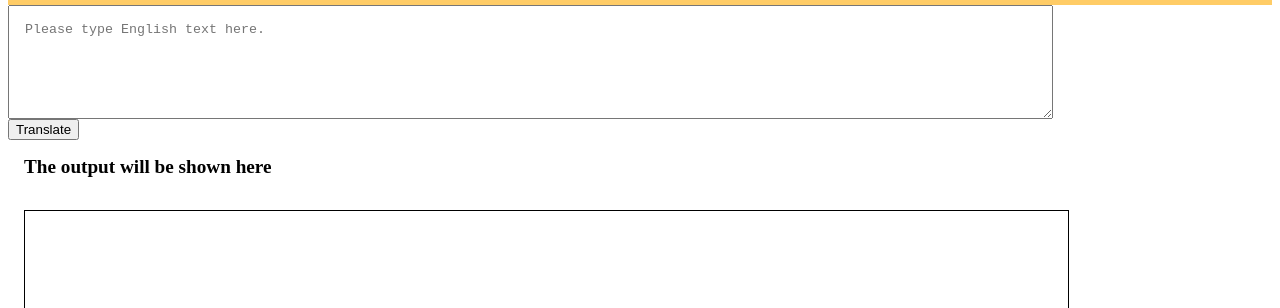
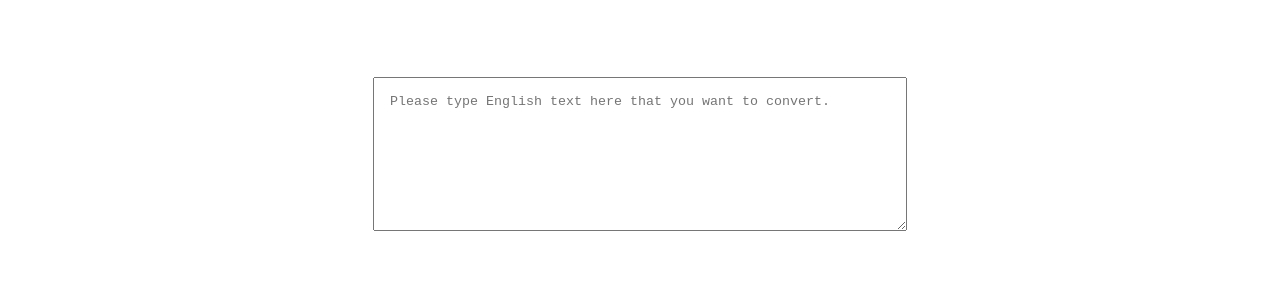
Before and after one commit to ashishdk/Banana-speak, a plain HTML site: page index.html in a window 1280 px wide. Shown: the part 88-396 px from the top of the page. Drawn offline with Linux system fonts and the light colour scheme.

Commit message:
done header

```diff
--- a/index.html
+++ b/index.html
@@ -11,7 +11,7 @@
 
 <body>
     <h1 class=header>Banana talk.</h1>
-    <textarea class=area1 id="txt-input" placeholder="Please type English text here."></textarea>
+    <textarea class=area1 id="txt-input" placeholder="Please type English text here that you want to convert."></textarea>
     <button id="btn-translate">Translate</button>
     <div class="opdown">The output will be shown here</div>
     <div id="output"></div>
--- a/styles.css
+++ b/styles.css
@@ -1,18 +1,24 @@
+body{
+    margin:0px;
+}
 textarea{
-    width: 80%;
-    margin: 1 rem;
+    width: 500px;
+    margin: auto;
     Display: block;
-    height: 10vh;
+    height: 15vh;
     padding: 1rem;
-}
+    margin-block: 10vh;
+   }
 .opdown{
     font-weight:bold;
     font-size: larger;
     padding: 1rem;
+    text-align: center;
+    display: block;
 }
 #output{
-    width:80%;
-    margin:1rem;
+    width:500px;
+    margin:auto;
     border:1px solid black;
     height:10vh;
     padding: 1rem;
@@ -24,5 +30,5 @@ textarea{
     margin:0px;
 }
 .area1{
- border-style: center;
+    block: center;
 }
```
